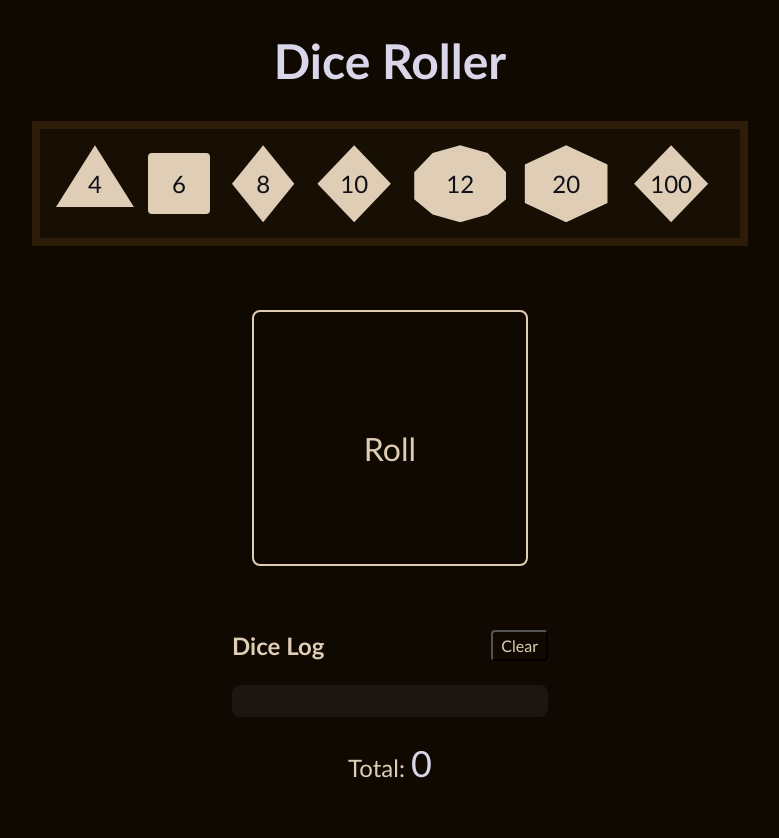
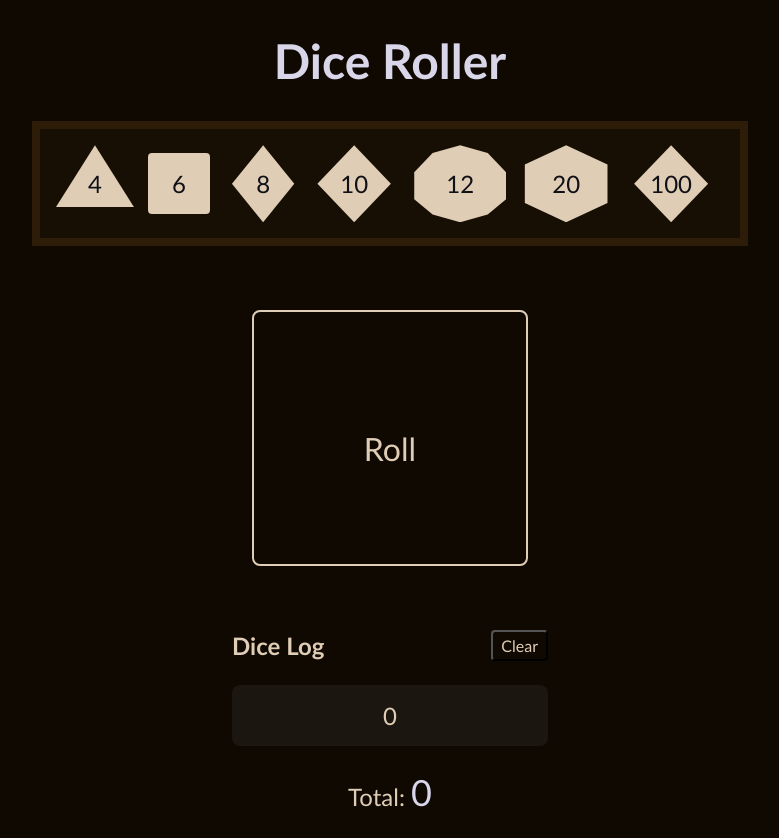
Before and after one commit to karlyanelson/dnd-dice, a plain HTML site: page index.html in a window 1280 px wide. Shown: the whole page, without its empty margins (250-1029 px from the left). Before the commit the page ends 809 px from the top, so only its background shows below. Drawn offline with Linux system fonts and the light colour scheme; a web font is replaced by a local one.

Commit message:
better empty state

```diff
--- a/index.html
+++ b/index.html
@@ -35,7 +35,7 @@
           <h2>Dice Log</h2>
           <button id="clear">Clear</button>
         </div>
-        <p id="diceLogContent" class="dice-log-content"></p>
+        <p id="diceLogContent" class="dice-log-content">0</p>
         <div>
           <p>Total: <span class="total" id="total">0</span></p>
         </div>
```
